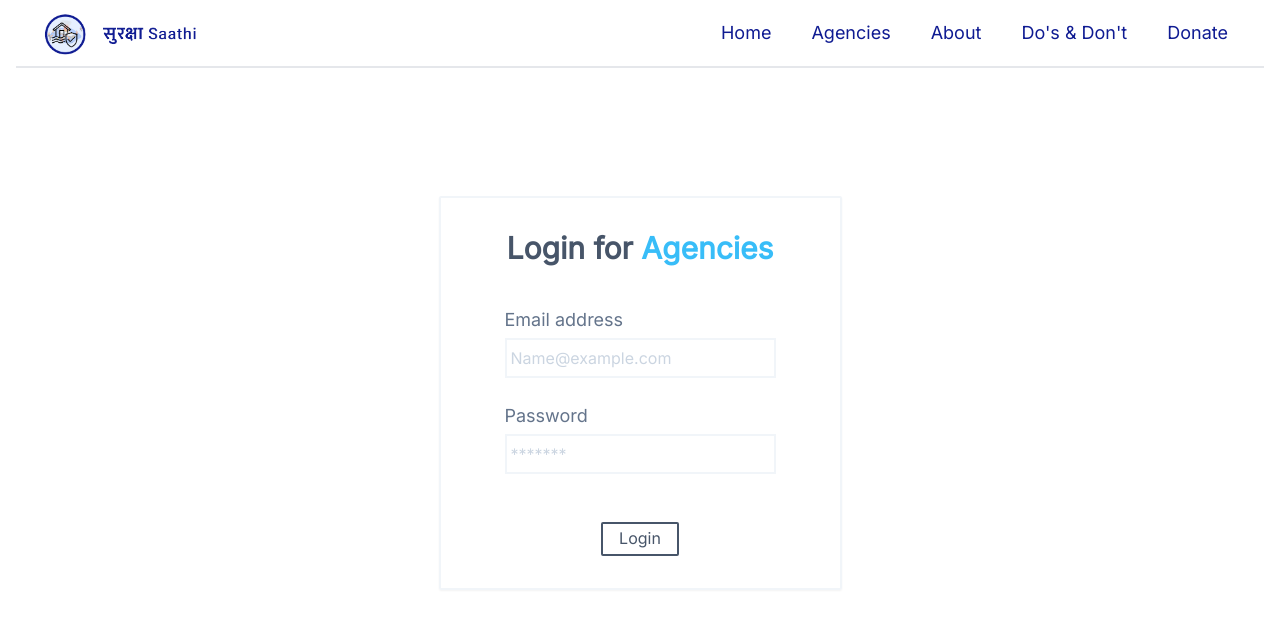
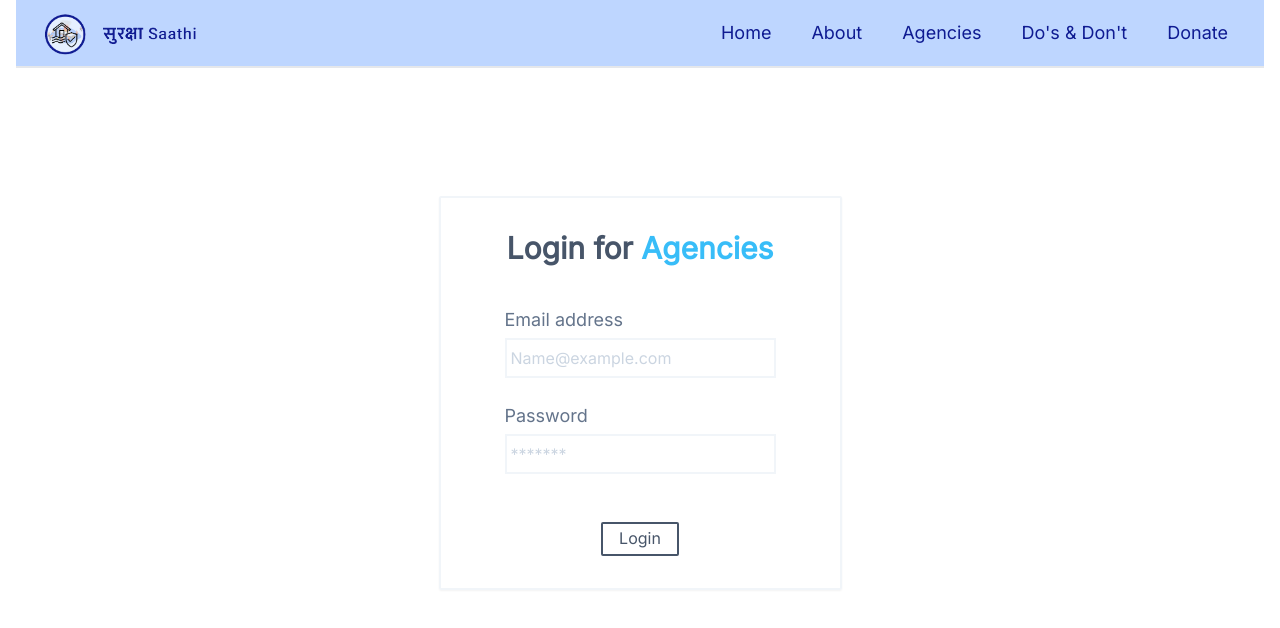
Before and after one commit to MahendraDani/SurakshaSaathi-web, a React (Vite) app in the folder client/: page /login in a window 1280 px wide. Shown: the top 628 px of the page. Built offline with nearby package versions, Linux system fonts and the light colour scheme.

Commit message:
feat: added on scroll

```diff
--- a/client/src/components/About/About.tsx
+++ b/client/src/components/About/About.tsx
@@ -28,7 +28,7 @@ const About = () => {
     },
   ];
   return (
-    <div className="w-full bg-[#0F1B92] text-white p-4">
+    <section className="w-full bg-[#0F1B92] text-white p-4" id="about">
       <div className="p-4 py-8  lg:w-[80%] mx-auto space-y-4">
         <h1 className="text-3xl font-bold text-center pb-8">ABOUT US</h1>
         <div className="flex flex-wrap md:justify-between justify-center items-center gap-4">
@@ -42,7 +42,7 @@ const About = () => {
           })}
         </div>
       </div>
-    </div>
+    </section>
   );
 };
 
--- a/client/src/components/Donations/Donate.tsx
+++ b/client/src/components/Donations/Donate.tsx
@@ -1,13 +1,12 @@
-import React from "react";
 import CenterContianer from "../../layout/Center.container";
 
 const Donate = () => {
   return (
-    <div className="bg-[#BED6FF]">
+    <section className="bg-[#BED6FF]" id="donate">
       <CenterContianer>
         <div className="flex flex-col justify-center items-center py-16 gap-6">
-          <h1 className="text-3xl font-semibold text-[#3848E0]">
-            " Donate and be the sunshine in someone's life during the storm "
+          <h1 className="text-3xl text-center font-semibold text-[#3848E0]">
+            "Donate and be the sunshine in someone's life during the storm"
           </h1>
           <div>
             <button className="bg-[#3848E0] px-5 py-2 rounded-sm text-[#BED6FF] font-medium">
@@ -16,7 +15,7 @@ const Donate = () => {
           </div>
         </div>
       </CenterContianer>
-    </div>
+    </section>
   );
 };
 
--- a/client/src/components/Navbar.tsx
+++ b/client/src/components/Navbar.tsx
@@ -15,15 +15,15 @@ const Navbar = () => {
     <div
       className={`p-2 px-6 text-center ${
         currentPathname === "/" ? "mb-4" : "md:mb-32"
-      }  flex justify-between items-center border-b-2`}
+      }  flex justify-between items-center border-b-2 bg-[#BED6FF] sticky top-0 right-0 left-0`}
     >
       <Link to={"/"}>
         <img src={surakshasaathi} className="w-40" alt="Surakshasaathi" />
       </Link>
       <div className="hidden lg:flex justify-between items-center gap-4 md:text-lg">
         <NavLinks href="#home" title="Home" />
+        <NavLinks href="#about" title="About" />
         <NavLinks href="#agencies" title="Agencies" />
-        <NavLinks href="#about" title="About" />
         <NavLinks href="#dos_and_donts" title="Do's & Don't" />
         <NavLinks href="#donate" title="Donate" />
 
--- a/client/src/components/Registered-Agencies/RegisteredAgencies.tsx
+++ b/client/src/components/Registered-Agencies/RegisteredAgencies.tsx
@@ -45,7 +45,7 @@ const RegisteredAgencies = () => {
     },
   ];
   return (
-    <div className="w-full py-16">
+    <section className="w-full py-16" id="agencies">
       <CenterContianer>
         <h1 className="pb-16 text-3xl font-bold text-center">
           REGISTERED AGENCIES
@@ -62,7 +62,7 @@ const RegisteredAgencies = () => {
           })}
         </div>
       </CenterContianer>
-    </div>
+    </section>
   );
 };
 
--- a/client/src/pages/Home.tsx
+++ b/client/src/pages/Home.tsx
@@ -10,7 +10,7 @@ import Donate from "../components/Donations/Donate";
 
 const Home: React.FC = () => {
   return (
-    <>
+    <section id="home">
       <Navbar />
       <Header />
       <Weather />
@@ -21,7 +21,7 @@ const Home: React.FC = () => {
       {/* <div className="py-12 w-full grid place-content-center">
         <img src={indiaMap} alt="Indian map" />
       </div> */}
-    </>
+    </section>
   );
 };
 
```
